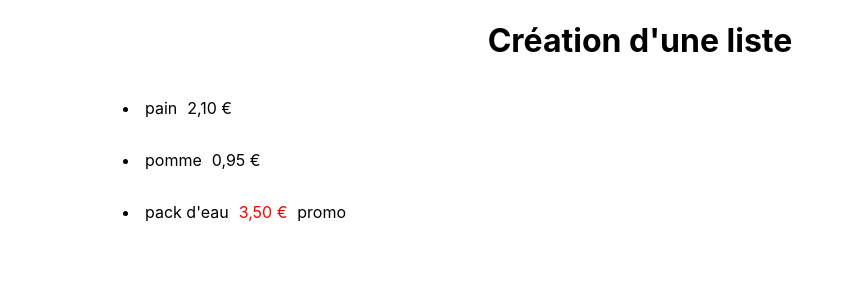
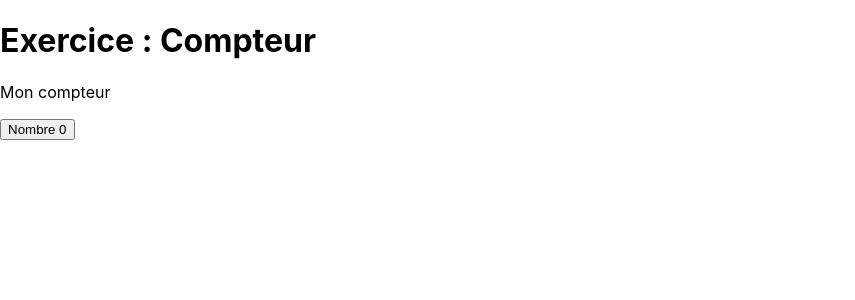
Before and after one commit to Carole-GRD/Demo-React-JS, a React (Create React App) app: page / in a window 1280 px wide. Shown: the top 300 px of the page, without its empty margins (0-855 px from the left). Built offline with nearby package versions, Linux system fonts and the light colour scheme.

Commit message:
mon 3e commit

```diff
--- a/src/App.js
+++ b/src/App.js
@@ -7,8 +7,10 @@ import './App.css';
 // import People from './components/data/people.json';
 // import PeopleTable from './components/people-table/people-table';
 
-import Product from './components/data/product.json';
-import ProductList from './components/creation-list/product-list';
+// import Product from './components/data/product.json';
+// import ProductList from './components/creation-list/product-list';
+
+import Counter from './components/counter-exo/counter-exo';
 // ++++++++++++++++++++++++++++++++++++++++++++++++++++++++++++++++++++++++++++++++++
 
 
@@ -35,8 +37,15 @@ function App() {
       {/* ++++++++++++++++++++++++++++++++++++++++++++++++++++++ */}
 
       {/* Exercice : Création d'une liste */}
-      <h1>Création d'une liste</h1>
-      <ProductList productData={Product} />
+      {/* <h1>Création d'une liste</h1>
+      <ProductList productData={Product} /> */}
+
+      {/* ++++++++++++++++++++++++++++++++++++++++++++++++++++++ */}
+
+      {/* Exercice : Compte */}
+      <h1>Exercice : Compteur</h1>
+      <Counter number={1} />
+
 
     </div>
   );
--- /dev/null
+++ b/src/components/counter-exo/counter-exo.jsx
@@ -0,0 +1,30 @@
+import { useState } from "react";
+import clsx from 'clsx';
+import style from './counter-exo.module.css';
+
+const Counter = ({number}) => {
+
+    const [value, setValue] = useState(0);
+
+    const handleNumber = () => {
+        // console.log('Nombre');
+        setValue(currentValue => currentValue + number);
+    };
+
+    const handleReset = () => {
+        // console.log('Reset');
+        setValue(0);
+    };
+
+
+    return (
+        <>
+            <p>Mon compteur</p>
+            <button onClick={handleNumber}>Nombre {value}</button>
+            <button className={clsx(value === 0 && style.displayNone)} onClick={handleReset}>Reset</button>
+        </>
+    );
+
+};
+
+export default Counter;
--- /dev/null
+++ b/src/components/counter-exo/counter-exo.module.css
@@ -0,0 +1,3 @@
+.displayNone {
+    display : none;
+}
--- a/src/components/creation-list/product-list-item.jsx
+++ b/src/components/creation-list/product-list-item.jsx
@@ -4,7 +4,7 @@ import clsx from 'clsx';
 
 const ProductListItem = ({produit, prix, promo}) => {
 
-    const decimal = prix.toLocaleString('fr-be', {
+    const prixFormatted = prix.toLocaleString('fr-be', {
         style: 'currency',
         currency:'EUR'
     })
@@ -18,7 +18,7 @@ const ProductListItem = ({produit, prix, promo}) => {
             <p className={style.li}>{produit}</p>
             {/* <p className={clsx(style.li, promo && style.rouge)}> {prix + ' €'} </p> */}
             {/* -> pour la ligne de code ci-dessus, il faut supprimer la constante decimal qui n'est plus utilisé ! */}
-            <p className={clsx(style.li, promo && style.rouge)}> {decimal} </p>
+            <p className={clsx(style.li, promo && style.rouge)}> {prixFormatted} </p>
             <p className={style.li}>{promo && 'promo'}</p>
         </li>
     );
--- a/src/components/creation-list/product-list.jsx
+++ b/src/components/creation-list/product-list.jsx
@@ -8,9 +8,12 @@ const ProductList = ({productData}) => {
     );
 
     return (
-        <ul>
-            {productRender}
-        </ul>
+        <>
+            <h3>Liste des produits (Nb : {productData.length})</h3>
+            <ul>
+                {productRender}
+            </ul>
+        </>
     );
 };
 
--- a/src/components/creation-list/product-list.module.css
+++ b/src/components/creation-list/product-list.module.css
@@ -12,6 +12,7 @@ h1 {
     text-align: center;
 }
 
+h3,
 li {
     margin-left: 100px;
 }
--- a/src/components/people-table/people-table.jsx
+++ b/src/components/people-table/people-table.jsx
@@ -1,5 +1,5 @@
 import PropTypes from 'prop-types';
-import style from './people-table.module.css'
+import style from './people-table.module.css';
 
 // Composant (interne) pour afficher le head de la table
 const PeopleTableHead = () => (
```
